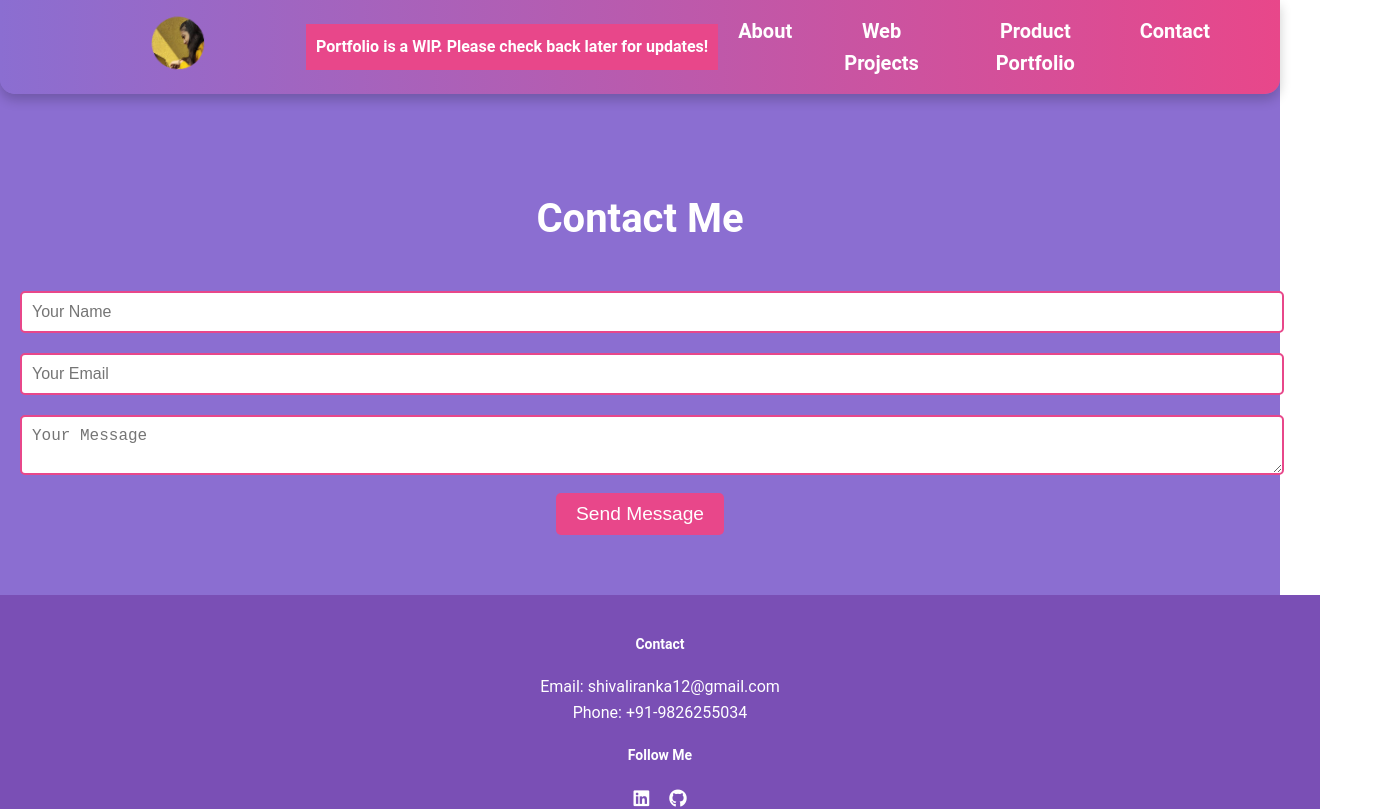
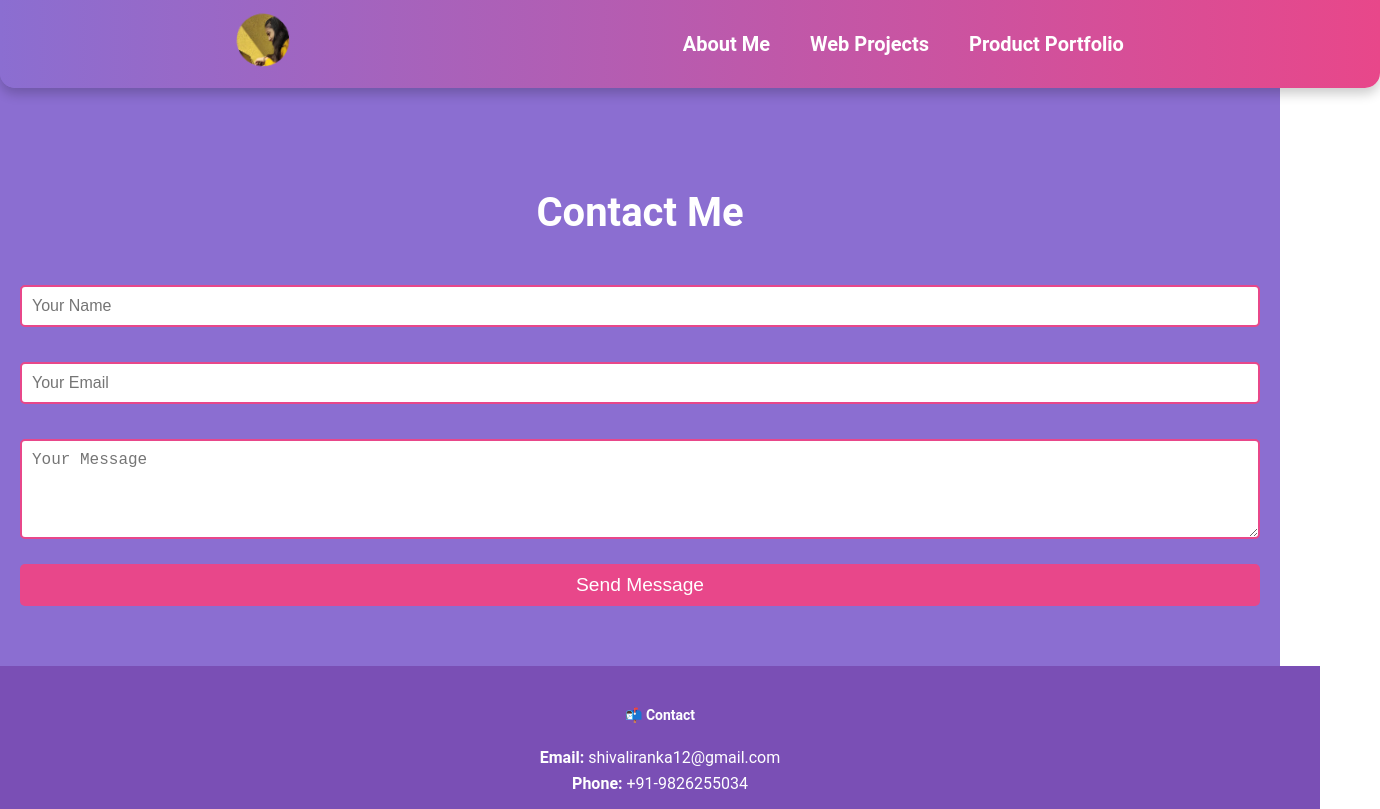
Before and after one commit to ShivaliR/ShivaliR, a React (Create React App) app: page /contact in a window 1280 px wide. Shown: the top 809 px of the page, 1380 px wide, since content can reach past the window. Built offline with nearby package versions, Linux system fonts and the light colour scheme.

Commit message:
adding more changes

```diff
--- a/src/components/About.css
+++ b/src/components/About.css
@@ -5,6 +5,7 @@
   color: #F5F5F5;
   font-family: 'Roboto', sans-serif;
   animation: fadeIn 1s ease-in-out;
+  width: 100%;
 }
 
 .about-heading {
@@ -102,7 +103,6 @@
   color: #FFF;
   margin-bottom: 2rem;
   text-transform: uppercase;
-  letter-spacing: 1px;
 }
 
 .memory-gallery {
@@ -161,7 +161,17 @@
   background: #E8478A;
   transform: translateY(-5px);
 }
-
+/* Contact us Section */
+.contact-section{
+  text-align: center;
+  margin-top: 2rem;
+}
+.contact-section h3 {
+  font-size: 2.5rem;
+  color: #8B6ED1;
+  margin-bottom: 2rem;
+  text-transform: uppercase;
+}
 /* Animations */
 @keyframes fadeIn {
   0% {
@@ -198,3 +208,57 @@
     padding: 0.6rem 1rem;
   }
 }
+.contact-section {
+  background-color: #f9f9f9;
+  padding: 20px;
+  border-radius: 8px;
+  box-shadow: 0 4px 6px rgba(0, 0, 0, 0.1);
+  max-width: 600px;
+  margin: 2rem auto;
+}
+
+.contact-form {
+  display: flex;
+  flex-direction: column;
+  gap: 15px;
+}
+
+.form-group {
+  display: flex;
+  flex-direction: column;
+}
+
+label {
+  font-weight: bold;
+  margin-bottom: 5px;
+}
+
+input,
+textarea {
+  padding: 10px;
+  border: 1px solid #ccc;
+  border-radius: 4px;
+  font-size: 16px;
+  width: 100%;
+  box-sizing: border-box;
+}
+
+textarea {
+  resize: vertical;
+  min-height: 100px;
+}
+
+button {
+  padding: 12px;
+  background-color: #007bff;
+  color: white;
+  border: none;
+  border-radius: 4px;
+  cursor: pointer;
+  font-size: 16px;
+  transition: background-color 0.3s;
+}
+
+button:hover {
+  background-color: #0056b3;
+}
--- a/src/components/About.js
+++ b/src/components/About.js
@@ -41,7 +41,7 @@ function About() {
 
 
         <div className="card" id="expertise-card">
-          <h3>🔧 What I Do</h3>
+          <h3>🔧 What I Do?</h3>
           <p>
             Building user-focused websites with technologies like JavaScript,
             React, WordPress, PHP, ACF, Node.js, and CSS. 💻
@@ -52,13 +52,8 @@ function About() {
           </p>
         </div>
 
-        <div className="card" id="hobbies-card">
-          <h3>🌟 When I’m Happiest</h3>
-          <p>
-            When I’m solving problems, learning, improving things, or even
-            cleaning (yes, really ;)
-          </p>
-        </div>
+
+
       </div>
 
       <div className="memories-section">
@@ -118,7 +113,26 @@ function About() {
           <button className="resume-button">📄 View Full Resume</button>
         </a>
       </div>
+      <div className="contact-section card">
+  <h3>Let's work together? 🤝</h3>
+  <form className="contact-form">
+    <div className="form-group">
+      <input type="text" id="name" placeholder="Enter your name" required />
+    </div>
+    <div className="form-group">
+      <input type="email" id="email" placeholder="Enter your email" required />
+    </div>
+    <div className="form-group">
+      <textarea id="message" placeholder="Enter your message" required></textarea>
+    </div>
+    <button type="submit">Send Message ✨</button>
+  </form>
+</div>
+
+
     </section>
+
+
   );
 }
 
--- a/src/components/Footer.js
+++ b/src/components/Footer.js
@@ -1,28 +1,44 @@
 import React from 'react';
-import './Footer.css'; // Create a CSS file for footer styles
+import './Footer.css'; // Ensure this CSS file contains the necessary styles
 
 function Footer() {
   return (
     <footer className="footer">
       <div className="footer-container">
-
         {/* Contact Information Section */}
         <div className="footer-section">
-          <h4>Contact</h4>
-          <p>Email: <a href="mailto:shivaliranka12@gmail.com">shivaliranka12@gmail.com</a></p>
-          <p>Phone: <a href="tel:+919826255034">+91-9826255034</a></p>
+          <h4>📬 Contact</h4>
+          <p>
+            <strong>Email:</strong>{' '}
+            <a href="mailto:shivaliranka12@gmail.com">shivaliranka12@gmail.com</a>
+          </p>
+          <p>
+            <strong>Phone:</strong>{' '}
+            <a href="tel:+919826255034">+91-9826255034</a>
+          </p>
         </div>
 
         {/* Social Media Section */}
         <div className="footer-section">
-          <h4>Follow Me</h4>
+          <h4>🔗 Follow Me</h4>
           <div className="social-icons">
-            <a href="https://linkedin.com/in/shivaliranka" target="_blank" rel="noopener noreferrer">
+            <a
+              href="https://linkedin.com/in/shivaliranka"
+              target="_blank"
+              rel="noopener noreferrer"
+              aria-label="LinkedIn"
+            >
               <i className="fab fa-linkedin"></i>
             </a>
-            <a href="https://github.com/ShivaliR" target="_blank" rel="noopener noreferrer">
+            <a
+              href="https://github.com/ShivaliR"
+              target="_blank"
+              rel="noopener noreferrer"
+              aria-label="GitHub"
+            >
               <i className="fab fa-github"></i>
             </a>
+            {/* Add more social media icons as needed */}
           </div>
         </div>
       </div>
--- a/src/components/Header.css
+++ b/src/components/Header.css
@@ -1,5 +1,6 @@
 /* Header Styles */
 .header {
+  width: 100%;
   position: sticky;
   top: 0;
   background: linear-gradient(to right, #8B6ED1, #E8478A); /* Vibrant gradient background */
--- a/src/components/Header.js
+++ b/src/components/Header.js
@@ -8,15 +8,11 @@ function Header() {
       <div className="logo-container">
         <img src="/images/Portfolio.png" alt="Portfolio Logo" className="logo" />
       </div>
-      <div className="work-in-progress-banner">
-        Portfolio is a WIP. Please check back later for updates!
-      </div>
       <nav>
-        <ul>
-          <li><Link to="/about">About</Link></li>
-          <li><Link to="/portfolio/web-projects">Web Projects</Link></li>
-          <li><Link to="/portfolio/product-portfolio">Product Portfolio</Link></li>
-          <li><Link to="/contact">Contact</Link></li>
+        <ul className="nav-list">
+          <li><Link to="/about" className="nav-link">About Me</Link></li>
+          <li><Link to="/portfolio/web-projects" className="nav-link">Web Projects</Link></li>
+          <li><Link to="/portfolio/product-portfolio" className="nav-link">Product Portfolio</Link></li>
         </ul>
       </nav>
     </header>
```
